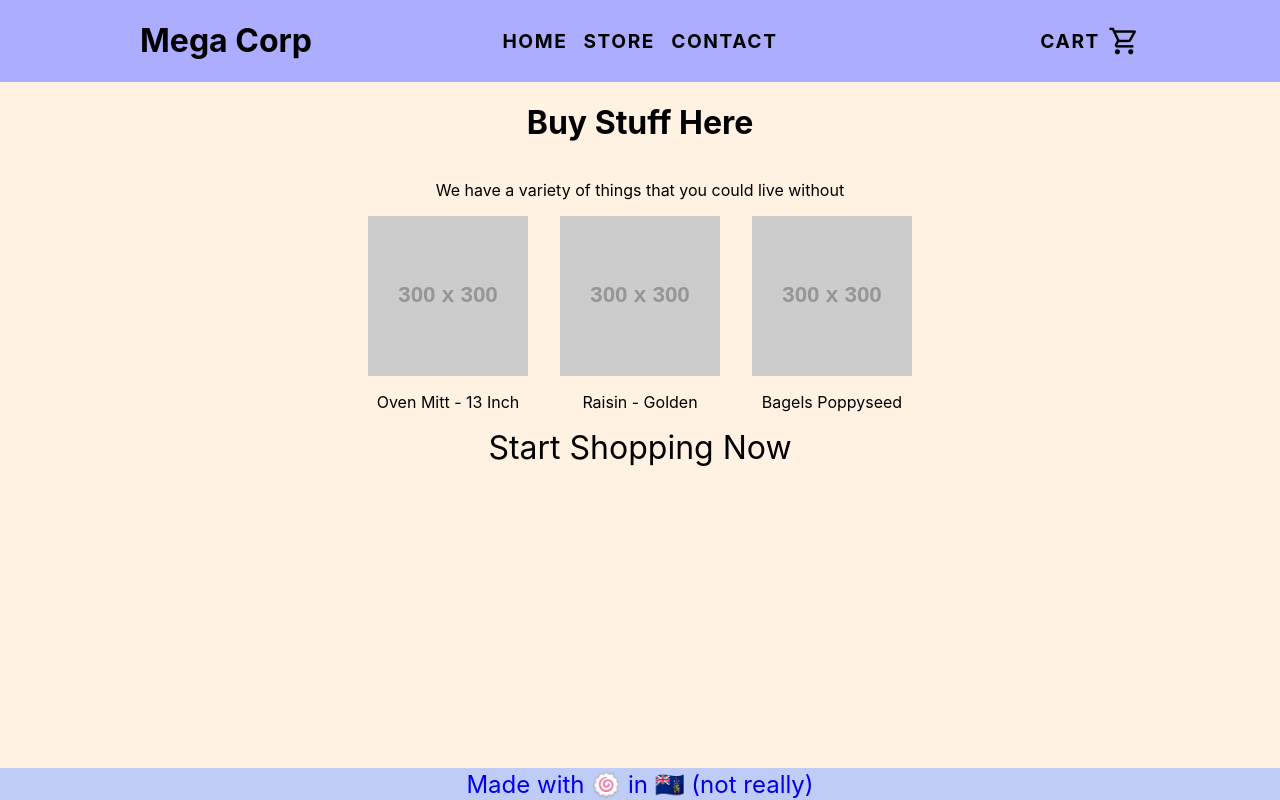
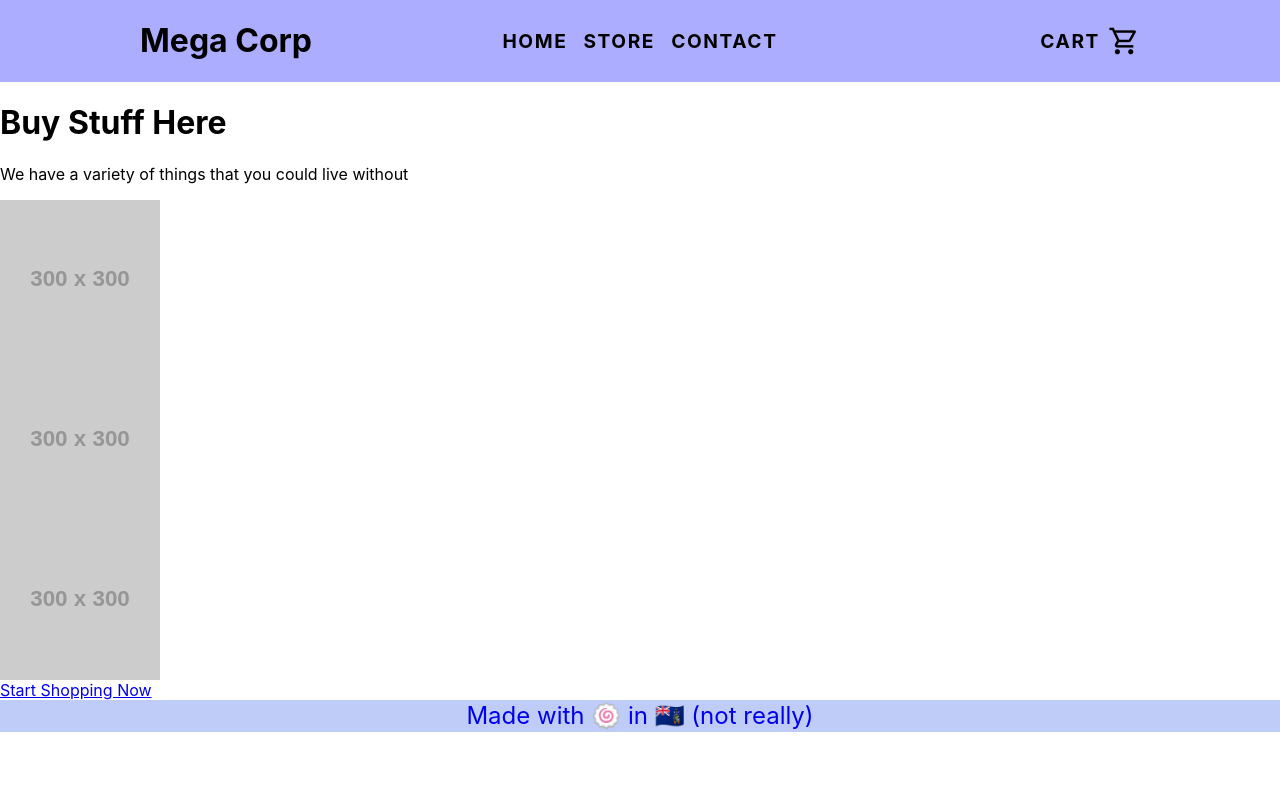
Before and after one commit to RTnhN/Store-app, a React (Create React App) app: page / in a window 1280 px wide. Built offline with nearby package versions, Linux system fonts and the light colour scheme.

Commit message:
Remove text from "hot products" cards

```diff
--- a/src/Components/Home/Home.js
+++ b/src/Components/Home/Home.js
@@ -2,8 +2,7 @@ import React from "react";
 import { Link } from "react-router-dom";
 import Header from "../Sub-Components/Header/Header";
 import Footer from "../Sub-Components/Footer/Footer";
-import NameCard from "../Sub-Components/NameCard/NameCard";
-import '../../Styles/Home.css'
+import HotProductCard from "../Sub-Components/HotProductCard/HotProductCard";
 
 class Home extends React.Component {
   render() {
@@ -17,7 +16,7 @@ class Home extends React.Component {
           <div id="homeHotProducts">
             {this.props.hotProducts.map((product) => {
               return (
-                <NameCard key={product.id} id={product.id} img={product.img[0]} imgAlt={product.name} name={product.name} />
+                <HotProductCard key={product.id} id={product.id} img={product.img[0]} imgAlt={product.name} name={product.name} />
               )
             })}
           </div>
--- a/src/Components/Sub-Components/NameCard/NameCard.js
+++ b/src/Components/Sub-Components/HotProductCard/HotProductCard.js
@@ -2,13 +2,12 @@ import { Link } from "react-router-dom";
 import React from "react";
 import '../../../Styles/NameCard.css';
 
-function NameCard(props) {
+function HotProductCard(props) {
   return(
     <Link className="NameCard" to={`/store/${props.id}`} id={props.id}>
       <img src={props.img} alt={props.imgAlt} />
-      <p>{props.name}</p>
     </Link>
   )
 }
 
-export default NameCard;
+export default HotProductCard;
```
